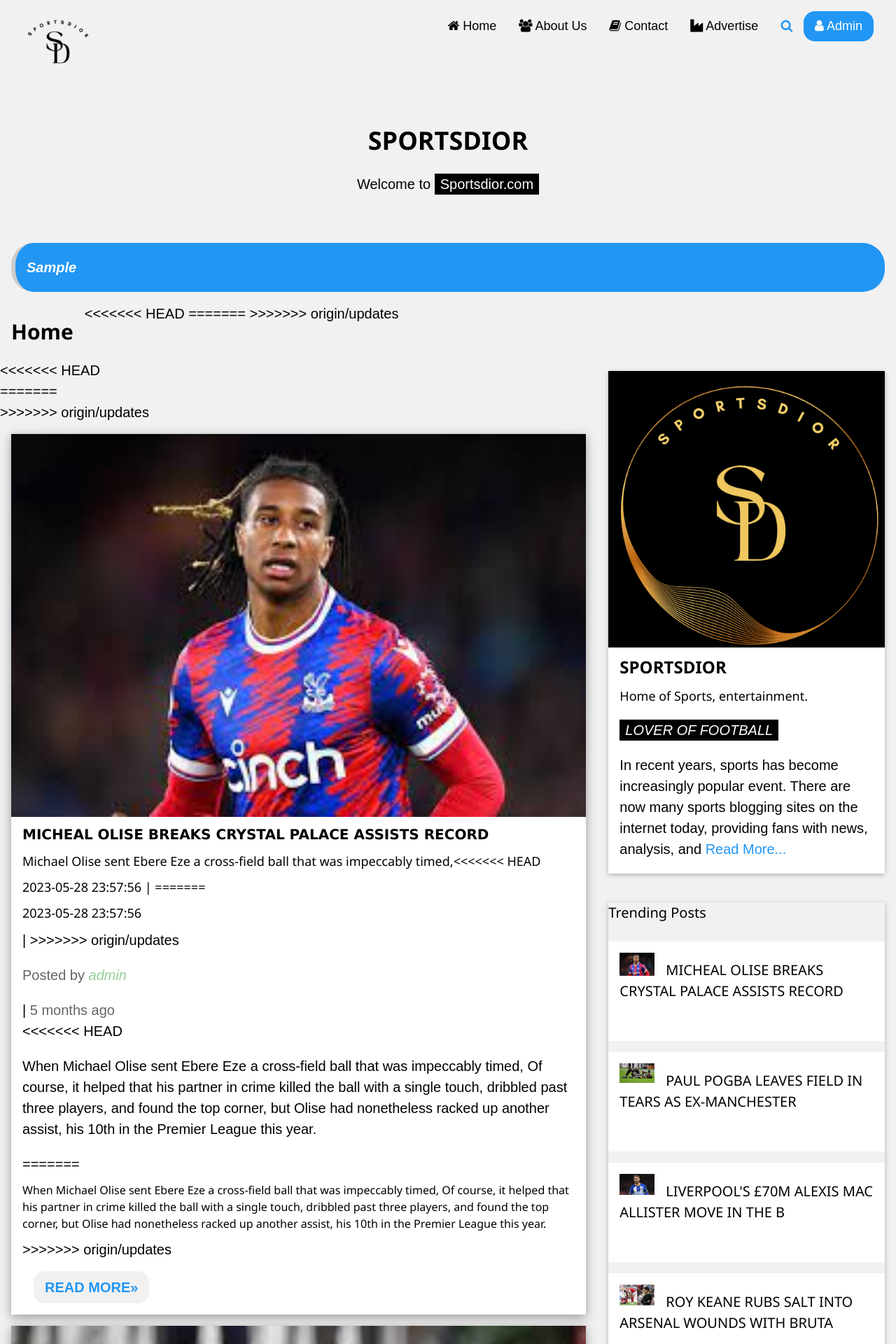
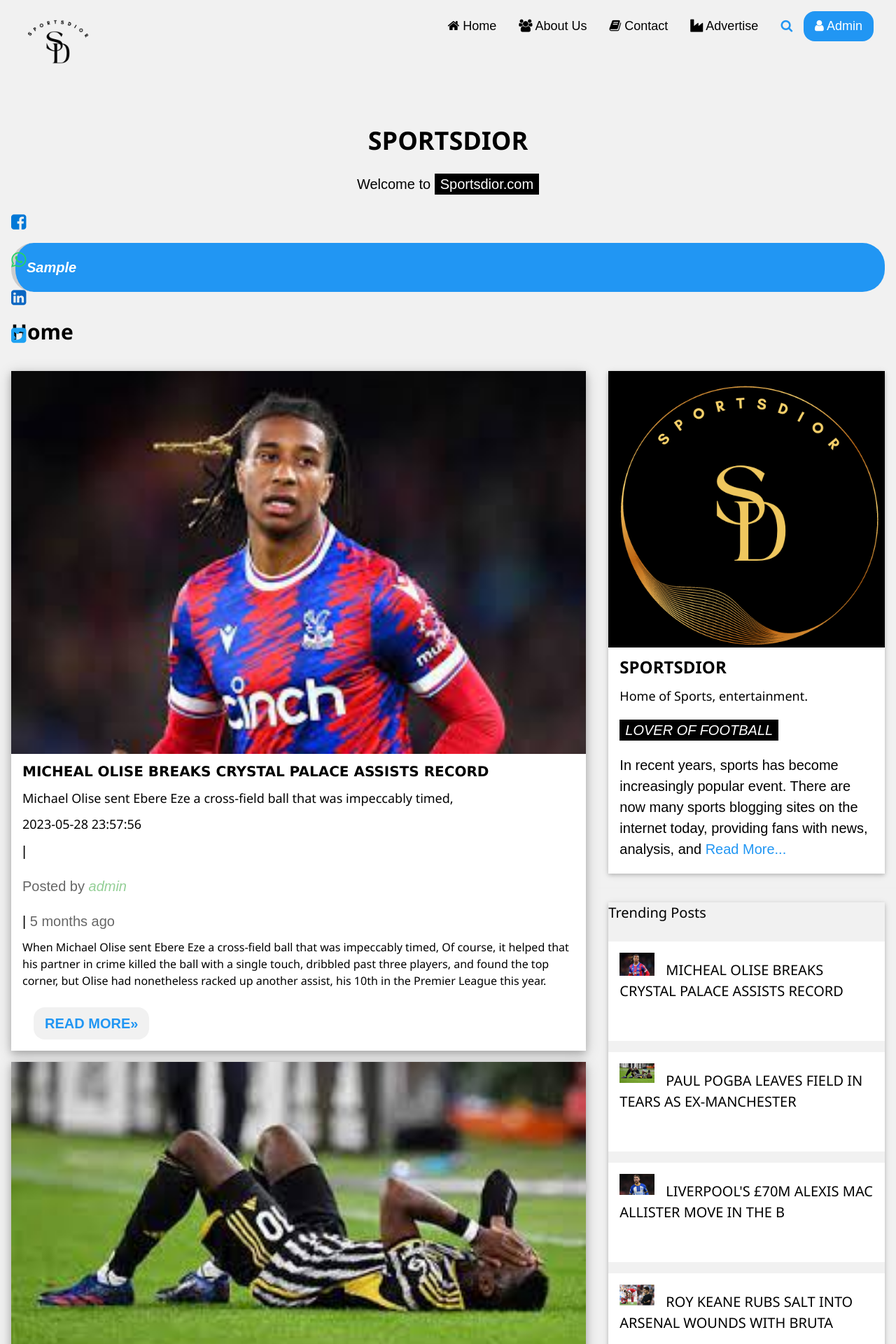
Before and after one commit to FBK-Manuel/sportdior, a PHP site: page / in a window 1280 px wide; the page is wider, and only the part inside the window is pictured. Shown: the top 1920 px of that part at 70% size. Run offline with PHP 8.4, Linux system fonts and the light colour scheme; data comes from the database, SQL or seed files in the repository; tables that the repository leaves empty or names only in its code hold one stand-in row (values such as "Sample post").

Commit message:
pushing the lasted changes made on my local machine

```diff
--- a/about.php
+++ b/about.php
@@ -14,11 +14,7 @@
             <img src="images/logo/backg.png" style="width:100%">
             <div class="w3-container w3-white">
                 <h3><b>SPORTSDIOR</b></h3>
-<<<<<<< HEAD
-                <h5>Home of Sports, entertainment.</h5>
-=======
                 <h5>Home of Sports, entertainment.3</h5>
->>>>>>> origin/updates
                 <p>
                     <i class="w3-tag w3-center">LOVER OF FOOTBALL</i>
 
--- a/admin/header.php
+++ b/admin/header.php
@@ -38,10 +38,7 @@
         <a href="trending.php" class="w3-bar-item w3-button"><b>Add Trending Post</b></a>
         <a href="trendingtable.php" class="w3-bar-item w3-button"><b>View Trending Post</b></a>
         <a href="contact-table.php" class="w3-bar-item w3-button"><b>Contact List</b></a>
-<<<<<<< HEAD
-=======
         <a href="viewCounter.php" class="w3-bar-item w3-button"><b>Total Traffic</b></a>
->>>>>>> origin/updates
         <a href="subscribe_table.php" class="w3-bar-item w3-button"><b>Subscribers</b></a>
         <a href="notification-table.php" class="w3-bar-item w3-button"><b>Notification</b></a>
         <a href="search.php" class="w3-bar-item w3-button"><b>Search</b></a>
@@ -55,7 +52,6 @@
         <div class="w3-blue">
             <button id="openNav" class="w3-button w3-blue w3-xlarge" onclick="w3_open()">&#9776;</button>
             <?php if (isset($_SESSION['username'])) : ?>
-            <p class="w3-right"></p>Welcome.. <strong
-                class="w3-black w3-round-large w3-padding"><?php echo $_SESSION['username']; ?></strong></p>
+                <p class="w3-right"></p>Welcome.. <strong class="w3-black w3-round-large w3-padding"><?php echo $_SESSION['username']; ?></strong></p>
             <?php endif ?>
         </div>
--- a/assets/css/style.css
+++ b/assets/css/style.css
@@ -8,6 +8,7 @@
 *:after {
     box-sizing: inherit
 }
+
 
 .w3-text-none {
     text-decoration: none;
--- a/blog-entries.php
+++ b/blog-entries.php
@@ -4,11 +4,7 @@
 
 <!-- post 1 -->
 <!--Start Blog entry  -->
-<<<<<<< HEAD
-<section id="post1-section">
-=======
 <article id="post1-section">
->>>>>>> origin/updates
     <?php foreach ($result as $row) { ?>
     <div class="w3-card-4 w3-margin w3-white">
         <!-- images -->
@@ -19,11 +15,7 @@
         <div class="w3-container">
             <?php echo "<h4 style='font-family:Verdana;'><b>" . $row['title'] . "</b></h4>"; ?>
             <?php echo "<h5>" . $row['description'] . "</5>"; ?>
-<<<<<<< HEAD
-            <?php echo "<h5>" . $row['date'] . "</5>"; ?> |
-=======
             <?php echo "<h5>" . $row['date'] . "</h5>"; ?> |
->>>>>>> origin/updates
             <p class="w3-opacity">Posted by <i class="w3-text-green">admin</i></p> |
             <span class="w3-opacity">
                 <?php
@@ -51,13 +43,9 @@
 
         <!-- articles -->
         <div class="w3-container">
-<<<<<<< HEAD
-            <?php echo "<p>" . $row['textarea'] . "</p>"; ?>
-=======
 
             <?php echo "<h6>" . nl2br($row['textarea']) . "</h6>"; ?>
 
->>>>>>> origin/updates
             <div class="w3-row">
                 <div class="w3-col m8 s12">
 
@@ -79,11 +67,7 @@
         </div>
     </div>
     <?php } ?>
-<<<<<<< HEAD
-</section>
-=======
 </article>
->>>>>>> origin/updates
 <hr>
 
 <!-- End blog entry-->
--- a/headers.php
+++ b/headers.php
@@ -1,6 +1,6 @@
 <!DOCTYPE html>
 <html>
-<title>Sportsdior</title>
+<title>Sportdior</title>
 <meta charset="UTF-8">
 <meta name="viewport" content="width=device-width, initial-scale=1">
 <link rel="stylesheet" href="assets/css/style.css">
@@ -8,7 +8,6 @@
 <link rel="stylesheet" href="https://cdnjs.cloudflare.com/ajax/libs/font-awesome/4.7.0/css/font-awesome.min.css">
 <link rel="stylesheet" href="https://fonts.googleapis.com/css?family=Raleway">
 <script src="https://code.jquery.com/jquery-3.6.0.min.js"></script>
-
 <link rel="shortcut icon" href="images/logo/logo.png" sizes="32x32" type="images/x-icon">
 <script src="assets/js/toggles.js"></script>
 
@@ -24,6 +23,63 @@
 
 #more {
     display: none;
+}
+
+.share-btn {
+    display: flex;
+    flex-direction: column;
+    padding: 16px;
+    position: fixed;
+    top: 50%;
+    transform: translateY(-50%);
+
+}
+
+.share-btn a i {
+    font-size: 25px;
+}
+
+.share-btn a {
+    margin: 12px 0;
+    transition: 500ms;
+}
+
+.share-btn a:hover {
+    transform: scale(1.2);
+}
+
+.share-btn .fa-facebook-square {
+    color: #0078d7;
+}
+
+.share-btn .fa-whatsapp {
+    color: #25d366;
+}
+
+.share-btn .fa-linkedin-square {
+    color: #0a66c2;
+}
+
+.share-btn .fa-twitter-square {
+    color: #1da1f2;
+}
+
+@media (max-width: 550px) {
+    .share-btn {
+        background: white;
+        transform: unset;
+        top: unset;
+        bottom: 0;
+        width: 100%;
+        flex-direction: row;
+        box-shadow: 4px 0 3px rgba(0, 0, 0, 0.3);
+        padding: 16px 0;
+        justify-content: center;
+    }
+
+    .share-btn a {
+        margin: 0 32px;
+    }
 }
 </style>
 </style>
--- a/index.php
+++ b/index.php
@@ -1,9 +1,7 @@
 <?php include "headers.php"; ?>
 <?php include "notification.php"; ?>
-<<<<<<< HEAD
-=======
 <?php include "admin/counter.php"; ?>
->>>>>>> origin/updates
+<?php include "share.php"; ?>
 
 
 <h2 class="w3-left w3-padding"><b>Home</b></h2>
--- a/scroll-top.php
+++ b/scroll-top.php
@@ -14,7 +14,7 @@
     #myBtn {
         display: none;
         position: fixed;
-      bottom: 20px;
+        bottom: 70px;
         right: 30px;
         z-index: 99;
         font-size: 18px;
@@ -34,7 +34,8 @@
 
 <body>
 
-  <button onclick="topFunction()" id="myBtn" title="Go to top" class="w3-circle-round-xxlarge w3-blue w3-animate-left w3-hover-black">&#8593;</button>
+    <button onclick="topFunction()" id="myBtn" title="Go to top"
+        class="w3-circle-round-xxlarge w3-blue w3-animate-left w3-hover-black">&#8593;</button>
 
 
     <script>
--- a/share.php
+++ b/share.php
@@ -0,0 +1,28 @@
+<?php
+
+
+// Get the current URL in PHP and title
+$postURL = "http://$_SERVER[HTTP_HOST]$_SERVER[REQUEST_URI]";
+$title = " Sportsdior is a great site for sports fans who are looking to engage with others who share their passion. ";
+
+// define social media platforms
+$facebook = 'https://web.facebook.com/sharer/sharer.php?u=' . urlencode($postURL);
+$whatsapp = 'https://api.whatsapp.com/send?text=' . urlencode($title) . urlencode($postURL);
+$linkedin = 'https://www.linkedin.com/sharing/share-offsite/?url=' . urlencode($postURL) . '&title=' . urlencode($title);
+$twitter = 'https://twitter.com/share?url=' . urlencode($postURL) . '&text=' . urlencode($title);
+?>
+
+<div class="share-btn ">
+    <a href="<?php echo $facebook; ?>" target="_blank">
+        <i class="fa fa-facebook-square w3-animate-top"></i>
+    </a>
+    <a href="<?php echo $whatsapp; ?>" target="_blank">
+        <i class="fa fa-whatsapp w3-animate-right"></i>
+    </a>
+    <a href="<?php echo $linkedin; ?>" target="_blank">
+        <i class="fa fa-linkedin-square w3-animate-left"></i>
+    </a>
+    <a href="<?php echo $twitter; ?>" target="_blank">
+        <i class="fa fa-twitter-square w3-animate-bottom"></i>
+    </a>
+</div>
--- a/side-content.php
+++ b/side-content.php
@@ -51,12 +51,8 @@
         <div class="w3-container w3-white">
             <i
                 class="fa fa-facebook-official w3-padding-16 w3-margin w3-hover-opacity w3-text-blue w3-round-xxlarge w3-large"></i><a
-<<<<<<< HEAD
-                style="text-decoration: none;" class="w3-text-blue" href="https://facebook.com">facebook</a>
-=======
                 style="text-decoration: none;" class="w3-text-blue"
                 href="https://www.facebook.com/groups/259584382122208/?ref=share&mibextid=S66gvF">facebook</a>
->>>>>>> origin/updates
             <i
                 class="fa fa-instagram w3-text-brown w3-hover-opacity w3-padding-16 w3-margin w3-round-xxlarge w3-large"></i><a
                 style="text-decoration: none;" class="w3-text-grey"
```
Also changed, not shown: admin/index.php (+0 -19 lines), post.php (+34 -3 lines), admin/viewCounter.php (indentation only), contact.php (indentation only). Lines whose indentation alone changed are shown as unchanged.
